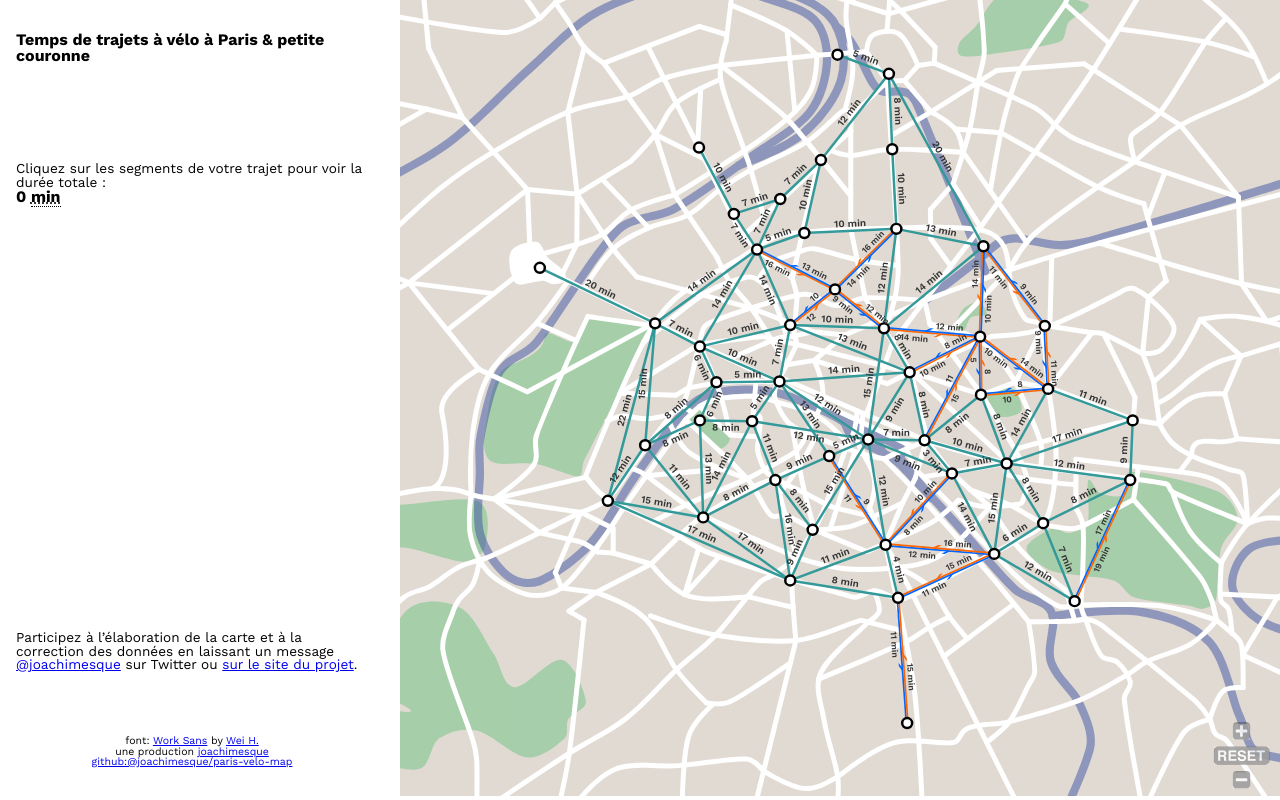
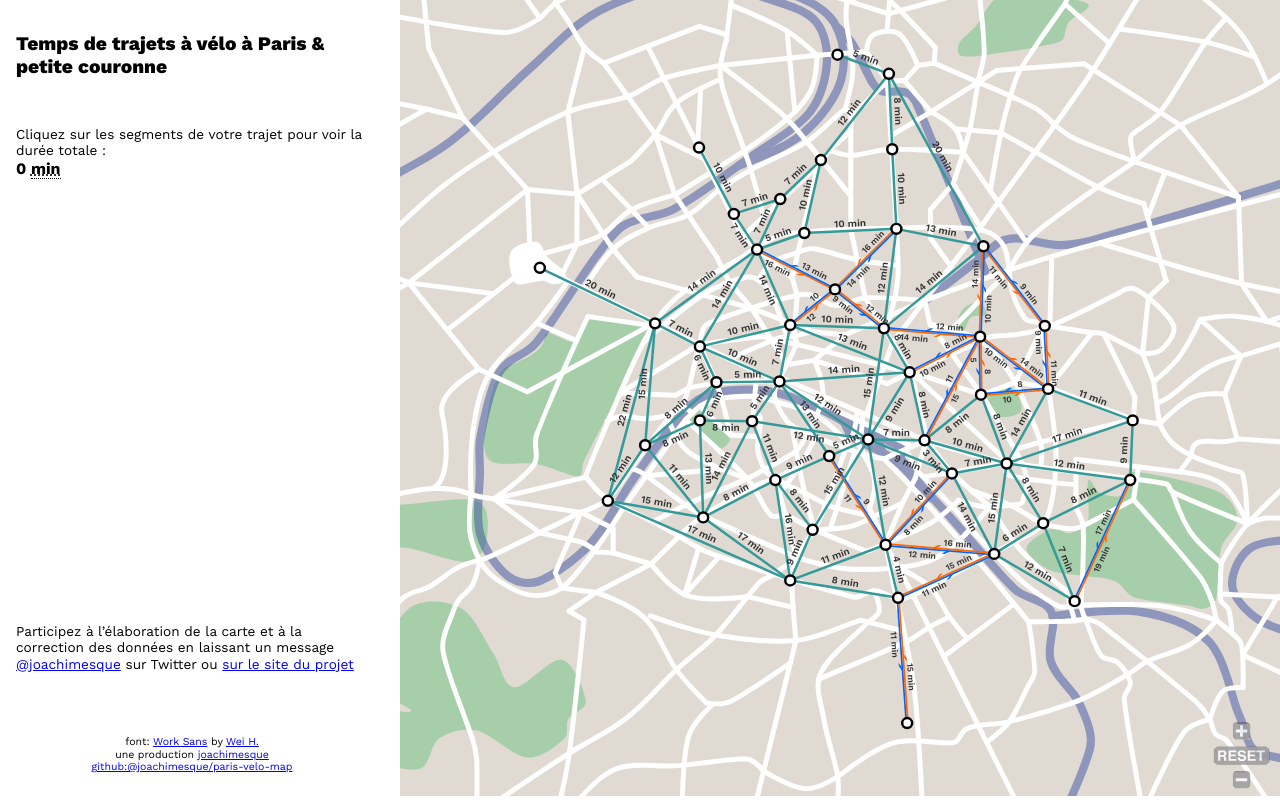
Before and after one commit to joachimesque/paris-a-velo, a plain HTML site: page index.html in a window 1280 px wide. Drawn offline with Linux system fonts and the light colour scheme.

Commit message:
Style fixes

```diff
--- a/css/fonts.css
+++ b/css/fonts.css
@@ -5,7 +5,7 @@
   font-weight: 100;
   font-display: swap;
   src: url('../fonts/WorkSans/static/WOFF2/WorkSans-ThinItalic.woff2') format('woff2'),
-       url('../fonts/WorkSans/static/WOFF2/WorkSans-ThinItalic.woff') format('woff');
+       url('../fonts/WorkSans/static/WOFF/WorkSans-ThinItalic.woff') format('woff');
   unicode-range: U+0100-024F, U+0259, U+1E00-1EFF, U+2020, U+20A0-20AB, U+20AD-20CF, U+2113, U+2C60-2C7F, U+A720-A7FF;
 }
 /* latin */
@@ -15,7 +15,7 @@
   font-weight: 100;
   font-display: swap;
   src: url('../fonts/WorkSans/static/WOFF2/WorkSans-ThinItalic.woff2') format('woff2'),
-       url('../fonts/WorkSans/static/WOFF2/WorkSans-ThinItalic.woff') format('woff');
+       url('../fonts/WorkSans/static/WOFF/WorkSans-ThinItalic.woff') format('woff');
   unicode-range: U+0000-00FF, U+0131, U+0152-0153, U+02BB-02BC, U+02C6, U+02DA, U+02DC, U+2000-206F, U+2074, U+20AC, U+2122, U+2191, U+2193, U+2212, U+2215, U+FEFF, U+FFFD;
 }
 
@@ -26,7 +26,7 @@
   font-weight: 200;
   font-display: swap;
   src: url('../fonts/WorkSans/static/WOFF2/WorkSans-ExtraLightItalic.woff2') format('woff2'),
-       url('../fonts/WorkSans/static/WOFF2/WorkSans-ExtraLightItalic.woff') format('woff');
+       url('../fonts/WorkSans/static/WOFF/WorkSans-ExtraLightItalic.woff') format('woff');
   unicode-range: U+0100-024F, U+0259, U+1E00-1EFF, U+2020, U+20A0-20AB, U+20AD-20CF, U+2113, U+2C60-2C7F, U+A720-A7FF;
 }
 /* latin */
@@ -36,7 +36,7 @@
   font-weight: 200;
   font-display: swap;
   src: url('../fonts/WorkSans/static/WOFF2/WorkSans-ExtraLightItalic.woff2') format('woff2'),
-       url('../fonts/WorkSans/static/WOFF2/WorkSans-ExtraLightItalic.woff') format('woff');
+       url('../fonts/WorkSans/static/WOFF/WorkSans-ExtraLightItalic.woff') format('woff');
   unicode-range: U+0000-00FF, U+0131, U+0152-0153, U+02BB-02BC, U+02C6, U+02DA, U+02DC, U+2000-206F, U+2074, U+20AC, U+2122, U+2191, U+2193, U+2212, U+2215, U+FEFF, U+FFFD;
 }
 
@@ -47,7 +47,7 @@
   font-weight: 300;
   font-display: swap;
   src: url('../fonts/WorkSans/static/WOFF2/WorkSans-LightItalic.woff2') format('woff2'),
-       url('../fonts/WorkSans/static/WOFF2/WorkSans-LightItalic.woff') format('woff');
+       url('../fonts/WorkSans/static/WOFF/WorkSans-LightItalic.woff') format('woff');
   unicode-range: U+0100-024F, U+0259, U+1E00-1EFF, U+2020, U+20A0-20AB, U+20AD-20CF, U+2113, U+2C60-2C7F, U+A720-A7FF;
 }
 /* latin */
@@ -57,7 +57,7 @@
   font-weight: 300;
   font-display: swap;
   src: url('../fonts/WorkSans/static/WOFF2/WorkSans-LightItalic.woff2') format('woff2'),
-       url('../fonts/WorkSans/static/WOFF2/WorkSans-LightItalic.woff') format('woff');
+       url('../fonts/WorkSans/static/WOFF/WorkSans-LightItalic.woff') format('woff');
   unicode-range: U+0000-00FF, U+0131, U+0152-0153, U+02BB-02BC, U+02C6, U+02DA, U+02DC, U+2000-206F, U+2074, U+20AC, U+2122, U+2191, U+2193, U+2212, U+2215, U+FEFF, U+FFFD;
 }
 
@@ -68,7 +68,7 @@
   font-weight: 400;
   font-display: swap;
   src: url('../fonts/WorkSans/static/WOFF2/WorkSans-RegularItalic.woff2') format('woff2'),
-       url('../fonts/WorkSans/static/WOFF2/WorkSans-RegularItalic.woff') format('woff');
+       url('../fonts/WorkSans/static/WOFF/WorkSans-RegularItalic.woff') format('woff');
   unicode-range: U+0100-024F, U+0259, U+1E00-1EFF, U+2020, U+20A0-20AB, U+20AD-20CF, U+2113, U+2C60-2C7F, U+A720-A7FF;
 }
 /* latin */
@@ -78,7 +78,7 @@
   font-weight: 400;
   font-display: swap;
   src: url('../fonts/WorkSans/static/WOFF2/WorkSans-RegularItalic.woff2') format('woff2'),
-       url('../fonts/WorkSans/static/WOFF2/WorkSans-RegularItalic.woff') format('woff');
+       url('../fonts/WorkSans/static/WOFF/WorkSans-RegularItalic.woff') format('woff');
   unicode-range: U+0000-00FF, U+0131, U+0152-0153, U+02BB-02BC, U+02C6, U+02DA, U+02DC, U+2000-206F, U+2074, U+20AC, U+2122, U+2191, U+2193, U+2212, U+2215, U+FEFF, U+FFFD;
 }
 
@@ -89,7 +89,7 @@
   font-weight: 500;
   font-display: swap;
   src: url('../fonts/WorkSans/static/WOFF2/WorkSans-MediumItalic.woff2') format('woff2'),
-       url('../fonts/WorkSans/static/WOFF2/WorkSans-MediumItalic.woff') format('woff');
+       url('../fonts/WorkSans/static/WOFF/WorkSans-MediumItalic.woff') format('woff');
   unicode-range: U+0100-024F, U+0259, U+1E00-1EFF, U+2020, U+20A0-20AB, U+20AD-20CF, U+2113, U+2C60-2C7F, U+A720-A7FF;
 }
 /* latin */
@@ -99,7 +99,7 @@
   font-weight: 500;
   font-display: swap;
   src: url('../fonts/WorkSans/static/WOFF2/WorkSans-MediumItalic.woff2') format('woff2'),
-       url('../fonts/WorkSans/static/WOFF2/WorkSans-MediumItalic.woff') format('woff');
+       url('../fonts/WorkSans/static/WOFF/WorkSans-MediumItalic.woff') format('woff');
   unicode-range: U+0000-00FF, U+0131, U+0152-0153, U+02BB-02BC, U+02C6, U+02DA, U+02DC, U+2000-206F, U+2074, U+20AC, U+2122, U+2191, U+2193, U+2212, U+2215, U+FEFF, U+FFFD;
 }
 
@@ -110,7 +110,7 @@
   font-weight: 600;
   font-display: swap;
   src: url('../fonts/WorkSans/static/WOFF2/WorkSans-SemiBoldItalic.woff2') format('woff2'),
-       url('../fonts/WorkSans/static/WOFF2/WorkSans-SemiBoldItalic.woff') format('woff');
+       url('../fonts/WorkSans/static/WOFF/WorkSans-SemiBoldItalic.woff') format('woff');
   unicode-range: U+0100-024F, U+0259, U+1E00-1EFF, U+2020, U+20A0-20AB, U+20AD-20CF, U+2113, U+2C60-2C7F, U+A720-A7FF;
 }
 /* latin */
@@ -120,7 +120,7 @@
   font-weight: 600;
   font-display: swap;
   src: url('../fonts/WorkSans/static/WOFF2/WorkSans-SemiBoldItalic.woff2') format('woff2'),
-       url('../fonts/WorkSans/static/WOFF2/WorkSans-SemiBoldItalic.woff') format('woff');
+       url('../fonts/WorkSans/static/WOFF/WorkSans-SemiBoldItalic.woff') format('woff');
   unicode-range: U+0000-00FF, U+0131, U+0152-0153, U+02BB-02BC, U+02C6, U+02DA, U+02DC, U+2000-206F, U+2074, U+20AC, U+2122, U+2191, U+2193, U+2212, U+2215, U+FEFF, U+FFFD;
 }
 
@@ -131,7 +131,7 @@
   font-weight: 700;
   font-display: swap;
   src: url('../fonts/WorkSans/static/WOFF2/WorkSans-BoldItalic.woff2') format('woff2'),
-       url('../fonts/WorkSans/static/WOFF2/WorkSans-BoldItalic.woff') format('woff');
+       url('../fonts/WorkSans/static/WOFF/WorkSans-BoldItalic.woff') format('woff');
   unicode-range: U+0100-024F, U+0259, U+1E00-1EFF, U+2020, U+20A0-20AB, U+20AD-20CF, U+2113, U+2C60-2C7F, U+A720-A7FF;
 }
 /* latin */
@@ -141,7 +141,7 @@
   font-weight: 700;
   font-display: swap;
   src: url('../fonts/WorkSans/static/WOFF2/WorkSans-BoldItalic.woff2') format('woff2'),
-       url('../fonts/WorkSans/static/WOFF2/WorkSans-BoldItalic.woff') format('woff');
+       url('../fonts/WorkSans/static/WOFF/WorkSans-BoldItalic.woff') format('woff');
   unicode-range: U+0000-00FF, U+0131, U+0152-0153, U+02BB-02BC, U+02C6, U+02DA, U+02DC, U+2000-206F, U+2074, U+20AC, U+2122, U+2191, U+2193, U+2212, U+2215, U+FEFF, U+FFFD;
 }
 
@@ -152,7 +152,7 @@
   font-weight: 800;
   font-display: swap;
   src: url('../fonts/WorkSans/static/WOFF2/WorkSans-ExtraBoldItalic.woff2') format('woff2'),
-       url('../fonts/WorkSans/static/WOFF2/WorkSans-ExtraBoldItalic.woff') format('woff');
+       url('../fonts/WorkSans/static/WOFF/WorkSans-ExtraBoldItalic.woff') format('woff');
   unicode-range: U+0100-024F, U+0259, U+1E00-1EFF, U+2020, U+20A0-20AB, U+20AD-20CF, U+2113, U+2C60-2C7F, U+A720-A7FF;
 }
 /* latin */
@@ -162,7 +162,7 @@
   font-weight: 800;
   font-display: swap;
   src: url('../fonts/WorkSans/static/WOFF2/WorkSans-ExtraBoldItalic.woff2') format('woff2'),
-       url('../fonts/WorkSans/static/WOFF2/WorkSans-ExtraBoldItalic.woff') format('woff');
+       url('../fonts/WorkSans/static/WOFF/WorkSans-ExtraBoldItalic.woff') format('woff');
   unicode-range: U+0000-00FF, U+0131, U+0152-0153, U+02BB-02BC, U+02C6, U+02DA, U+02DC, U+2000-206F, U+2074, U+20AC, U+2122, U+2191, U+2193, U+2212, U+2215, U+FEFF, U+FFFD;
 }
 
@@ -173,7 +173,7 @@
   font-weight: 900;
   font-display: swap;
   src: url('../fonts/WorkSans/static/WOFF2/WorkSans-BlackItalic.woff2') format('woff2'),
-       url('../fonts/WorkSans/static/WOFF2/WorkSans-BlackItalic.woff') format('woff');
+       url('../fonts/WorkSans/static/WOFF/WorkSans-BlackItalic.woff') format('woff');
   unicode-range: U+0100-024F, U+0259, U+1E00-1EFF, U+2020, U+20A0-20AB, U+20AD-20CF, U+2113, U+2C60-2C7F, U+A720-A7FF;
 }
 /* latin */
@@ -183,7 +183,7 @@
   font-weight: 900;
   font-display: swap;
   src: url('../fonts/WorkSans/static/WOFF2/WorkSans-BlackItalic.woff2') format('woff2'),
-       url('../fonts/WorkSans/static/WOFF2/WorkSans-BlackItalic.woff') format('woff');
+       url('../fonts/WorkSans/static/WOFF/WorkSans-BlackItalic.woff') format('woff');
   unicode-range: U+0000-00FF, U+0131, U+0152-0153, U+02BB-02BC, U+02C6, U+02DA, U+02DC, U+2000-206F, U+2074, U+20AC, U+2122, U+2191, U+2193, U+2212, U+2215, U+FEFF, U+FFFD;
 }
 
@@ -194,7 +194,7 @@
   font-weight: 100;
   font-display: swap;
   src: url('../fonts/WorkSans/static/WOFF2/WorkSans-Thin.woff2') format('woff2'),
-       url('../fonts/WorkSans/static/WOFF2/WorkSans-Thin.woff') format('woff');
+       url('../fonts/WorkSans/static/WOFF/WorkSans-Thin.woff') format('woff');
   unicode-range: U+0100-024F, U+0259, U+1E00-1EFF, U+2020, U+20A0-20AB, U+20AD-20CF, U+2113, U+2C60-2C7F, U+A720-A7FF;
 }
 /* latin */
@@ -204,7 +204,7 @@
   font-weight: 100;
   font-display: swap;
   src: url('../fonts/WorkSans/static/WOFF2/WorkSans-Thin.woff2') format('woff2'),
-       url('../fonts/WorkSans/static/WOFF2/WorkSans-Thin.woff') format('woff');
+       url('../fonts/WorkSans/static/WOFF/WorkSans-Thin.woff') format('woff');
   unicode-range: U+0000-00FF, U+0131, U+0152-0153, U+02BB-02BC, U+02C6, U+02DA, U+02DC, U+2000-206F, U+2074, U+20AC, U+2122, U+2191, U+2193, U+2212, U+2215, U+FEFF, U+FFFD;
 }
 
@@ -215,7 +215,7 @@
   font-weight: 200;
   font-display: swap;
   src: url('../fonts/WorkSans/static/WOFF2/WorkSans-ExtraLight.woff2') format('woff2'),
-       url('../fonts/WorkSans/static/WOFF2/WorkSans-ExtraLight.woff') format('woff');
+       url('../fonts/WorkSans/static/WOFF/WorkSans-ExtraLight.woff') format('woff');
   unicode-range: U+0100-024F, U+0259, U+1E00-1EFF, U+2020, U+20A0-20AB, U+20AD-20CF, U+2113, U+2C60-2C7F, U+A720-A7FF;
 }
 /* latin */
@@ -225,7 +225,7 @@
   font-weight: 200;
   font-display: swap;
   src: url('../fonts/WorkSans/static/WOFF2/WorkSans-ExtraLight.woff2') format('woff2'),
-       url('../fonts/WorkSans/static/WOFF2/WorkSans-ExtraLight.woff') format('woff');
+       url('../fonts/WorkSans/static/WOFF/WorkSans-ExtraLight.woff') format('woff');
   unicode-range: U+0000-00FF, U+0131, U+0152-0153, U+02BB-02BC, U+02C6, U+02DA, U+02DC, U+2000-206F, U+2074, U+20AC, U+2122, U+2191, U+2193, U+2212, U+2215, U+FEFF, U+FFFD;
 }
 
@@ -236,7 +236,7 @@
   font-weight: 300;
   font-display: swap;
   src: url('../fonts/WorkSans/static/WOFF2/WorkSans-Light.woff2') format('woff2'),
-       url('../fonts/WorkSans/static/WOFF2/WorkSans-Light.woff') format('woff');
+       url('../fonts/WorkSans/static/WOFF/WorkSans-Light.woff') format('woff');
   unicode-range: U+0100-024F, U+0259, U+1E00-1EFF, U+2020, U+20A0-20AB, U+20AD-20CF, U+2113, U+2C60-2C7F, U+A720-A7FF;
 }
 /* latin */
@@ -246,7 +246,7 @@
   font-weight: 300;
   font-display: swap;
   src: url('../fonts/WorkSans/static/WOFF2/WorkSans-Light.woff2') format('woff2'),
-       url('../fonts/WorkSans/static/WOFF2/WorkSans-Light.woff') format('woff');
+       url('../fonts/WorkSans/static/WOFF/WorkSans-Light.woff') format('woff');
   unicode-range: U+0000-00FF, U+0131, U+0152-0153, U+02BB-02BC, U+02C6, U+02DA, U+02DC, U+2000-206F, U+2074, U+20AC, U+2122, U+2191, U+2193, U+2212, U+2215, U+FEFF, U+FFFD;
 }
 
@@ -257,7 +257,7 @@
   font-weight: 400;
   font-display: swap;
   src: url('../fonts/WorkSans/static/WOFF2/WorkSans-Regular.woff2') format('woff2'),
-       url('../fonts/WorkSans/static/WOFF2/WorkSans-Regular.woff') format('woff');
+       url('../fonts/WorkSans/static/WOFF/WorkSans-Regular.woff') format('woff');
   unicode-range: U+0100-024F, U+0259, U+1E00-1EFF, U+2020, U+20A0-20AB, U+20AD-20CF, U+2113, U+2C60-2C7F, U+A720-A7FF;
 }
 /* latin */
@@ -267,7 +267,7 @@
   font-weight: 400;
   font-display: swap;
   src: url('../fonts/WorkSans/static/WOFF2/WorkSans-Regular.woff2') format('woff2'),
-       url('../fonts/WorkSans/static/WOFF2/WorkSans-Regular.woff') format('woff');
+       url('../fonts/WorkSans/static/WOFF/WorkSans-Regular.woff') format('woff');
   unicode-range: U+0000-00FF, U+0131, U+0152-0153, U+02BB-02BC, U+02C6, U+02DA, U+02DC, U+2000-206F, U+2074, U+20AC, U+2122, U+2191, U+2193, U+2212, U+2215, U+FEFF, U+FFFD;
 }
 
@@ -278,7 +278,7 @@
   font-weight: 500;
   font-display: swap;
   src: url('../fonts/WorkSans/static/WOFF2/WorkSans-Medium.woff2') format('woff2'),
-       url('../fonts/WorkSans/static/WOFF2/WorkSans-Medium.woff') format('woff');
+       url('../fonts/WorkSans/static/WOFF/WorkSans-Medium.woff') format('woff');
   unicode-range: U+0100-024F, U+0259, U+1E00-1EFF, U+2020, U+20A0-20AB, U+20AD-20CF, U+2113, U+2C60-2C7F, U+A720-A7FF;
 }
 /* latin */
@@ -288,7 +288,7 @@
   font-weight: 500;
   font-display: swap;
   src: url('../fonts/WorkSans/static/WOFF2/WorkSans-Medium.woff2') format('woff2'),
-       url('../fonts/WorkSans/static/WOFF2/WorkSans-Medium.woff') format('woff');
+       url('../fonts/WorkSans/static/WOFF/WorkSans-Medium.woff') format('woff');
   unicode-range: U+0000-00FF, U+0131, U+0152-0153, U+02BB-02BC, U+02C6, U+02DA, U+02DC, U+2000-206F, U+2074, U+20AC, U+2122, U+2191, U+2193, U+2212, U+2215, U+FEFF, U+FFFD;
 }
 
@@ -299,7 +299,7 @@
   font-weight: 600;
   font-display: swap;
   src: url('../fonts/WorkSans/static/WOFF2/WorkSans-SemiBold.woff2') format('woff2'),
-       url('../fonts/WorkSans/static/WOFF2/WorkSans-SemiBold.woff') format('woff');
+       url('../fonts/WorkSans/static/WOFF/WorkSans-SemiBold.woff') format('woff');
   unicode-range: U+0100-024F, U+0259, U+1E00-1EFF, U+2020, U+20A0-20AB, U+20AD-20CF, U+2113, U+2C60-2C7F, U+A720-A7FF;
 }
 /* latin */
@@ -309,7 +309,7 @@
   font-weight: 600;
   font-display: swap;
   src: url('../fonts/WorkSans/static/WOFF2/WorkSans-SemiBold.woff2') format('woff2'),
-       url('../fonts/WorkSans/static/WOFF2/WorkSans-SemiBold.woff') format('woff');
+       url('../fonts/WorkSans/static/WOFF/WorkSans-SemiBold.woff') format('woff');
   unicode-range: U+0000-00FF, U+0131, U+0152-0153, U+02BB-02BC, U+02C6, U+02DA, U+02DC, U+2000-206F, U+2074, U+20AC, U+2122, U+2191, U+2193, U+2212, U+2215, U+FEFF, U+FFFD;
 }
 
@@ -320,7 +320,7 @@
   font-weight: 700;
   font-display: swap;
   src: url('../fonts/WorkSans/static/WOFF2/WorkSans-Bold.woff2') format('woff2'),
-       url('../fonts/WorkSans/static/WOFF2/WorkSans-Bold.woff') format('woff');
+       url('../fonts/WorkSans/static/WOFF/WorkSans-Bold.woff') format('woff');
   unicode-range: U+0100-024F, U+0259, U+1E00-1EFF, U+2020, U+20A0-20AB, U+20AD-20CF, U+2113, U+2C60-2C7F, U+A720-A7FF;
 }
 /* latin */
@@ -330,7 +330,7 @@
   font-weight: 700;
   font-display: swap;
   src: url('../fonts/WorkSans/static/WOFF2/WorkSans-Bold.woff2') format('woff2'),
-       url('../fonts/WorkSans/static/WOFF2/WorkSans-Bold.woff') format('woff');
+       url('../fonts/WorkSans/static/WOFF/WorkSans-Bold.woff') format('woff');
   unicode-range: U+0000-00FF, U+0131, U+0152-0153, U+02BB-02BC, U+02C6, U+02DA, U+02DC, U+2000-206F, U+2074, U+20AC, U+2122, U+2191, U+2193, U+2212, U+2215, U+FEFF, U+FFFD;
 }
 
@@ -341,7 +341,7 @@
   font-weight: 800;
   font-display: swap;
   src: url('../fonts/WorkSans/static/WOFF2/WorkSans-ExtraBold.woff2') format('woff2'),
-       url('../fonts/WorkSans/static/WOFF2/WorkSans-ExtraBold.woff') format('woff');
+       url('../fonts/WorkSans/static/WOFF/WorkSans-ExtraBold.woff') format('woff');
   unicode-range: U+0100-024F, U+0259, U+1E00-1EFF, U+2020, U+20A0-20AB, U+20AD-20CF, U+2113, U+2C60-2C7F, U+A720-A7FF;
 }
 /* latin */
@@ -351,7 +351,7 @@
   font-weight: 800;
   font-display: swap;
   src: url('../fonts/WorkSans/static/WOFF2/WorkSans-ExtraBold.woff2') format('woff2'),
-       url('../fonts/WorkSans/static/WOFF2/WorkSans-ExtraBold.woff') format('woff');
+       url('../fonts/WorkSans/static/WOFF/WorkSans-ExtraBold.woff') format('woff');
   unicode-range: U+0000-00FF, U+0131, U+0152-0153, U+02BB-02BC, U+02C6, U+02DA, U+02DC, U+2000-206F, U+2074, U+20AC, U+2122, U+2191, U+2193, U+2212, U+2215, U+FEFF, U+FFFD;
 }
 
@@ -362,7 +362,7 @@
   font-weight: 900;
   font-display: swap;
   src: url('../fonts/WorkSans/static/WOFF2/WorkSans-Black.woff2') format('woff2'),
-       url('../fonts/WorkSans/static/WOFF2/WorkSans-Black.woff') format('woff');
+       url('../fonts/WorkSans/static/WOFF/WorkSans-Black.woff') format('woff');
   unicode-range: U+0100-024F, U+0259, U+1E00-1EFF, U+2020, U+20A0-20AB, U+20AD-20CF, U+2113, U+2C60-2C7F, U+A720-A7FF;
 }
 /* latin */
@@ -372,6 +372,6 @@
   font-weight: 900;
   font-display: swap;
   src: url('../fonts/WorkSans/static/WOFF2/WorkSans-Black.woff2') format('woff2'),
-       url('../fonts/WorkSans/static/WOFF2/WorkSans-Black.woff') format('woff');
+       url('../fonts/WorkSans/static/WOFF/WorkSans-Black.woff') format('woff');
   unicode-range: U+0000-00FF, U+0131, U+0152-0153, U+02BB-02BC, U+02C6, U+02DA, U+02DC, U+2000-206F, U+2074, U+20AC, U+2122, U+2191, U+2193, U+2212, U+2215, U+FEFF, U+FFFD;
 }
--- a/css/main.css
+++ b/css/main.css
@@ -6,6 +6,7 @@
 
 body {
   font-family : Work Sans, sans-serif;
+  line-height: 1.2;
 }
 
 #main {
@@ -25,8 +26,7 @@ body {
 }
 
 #interface .title {
-  flex: 1 0 auto;
-  margin-bottom: 1rem;
+  margin-bottom: 3rem;
 }
 
 #interface .tools {
@@ -60,9 +60,18 @@ body {
 
 /* Typography */
 
-.small {
-  font-size: .85rem;
-}
+.size-big { font-size: 1.20rem; }
+.size-small { font-size: 0.85rem; }
+
+.weight-thin { font-weight: 100; }
+.weight-extralight { font-weight: 200; }
+.weight-light { font-weight: 300; }
+.weight-regular { font-weight: 400; }
+.weight-medium { font-weight: 500; }
+.weight-semibold { font-weight: 600; }
+.weight-bold { font-weight: 700; }
+.weight-extrabold { font-weight: 800; }
+.weight-black { font-weight: 900; }
 
 /* Cartography */
 
--- a/index.html
+++ b/index.html
@@ -15,10 +15,10 @@
     <main id="main">
       <div id="interface">
         <div class="title">
-          <h1>Temps de trajets à vélo à Paris & petite couronne</h1>
+          <h1 class="size-big weight-extrabold">Temps de trajets à vélo à Paris & petite couronne</h1>
         </div>
         <div class="tools">
-          <p class="small">
+          <p class="size-small">
             Cliquez sur les segments de votre trajet pour voir la durée totale&nbsp;:
           </p>
           <p>
@@ -29,8 +29,9 @@
           </p>
         </div>
         <div class="bottom">
-          <p class="small">
-            Participez à l’élaboration de la carte et à la correction des données en laissant un message <a href="https://twitter.com/joachimesque">@joachimesque</a> sur Twitter ou <a href="https://github.com/joachimesque/paris-velo-map/issues/new/choose">sur le site du projet</a>.
+          <p id="clicCoordinates" class="size-small weight-light"></p>
+          <p class="size-small">
+            Participez à l’élaboration de la carte et à la correction des données en laissant un message <a href="https://twitter.com/joachimesque">@joachimesque</a> sur Twitter ou <a href="https://github.com/joachimesque/paris-velo-map/issues/new/choose">sur le site du projet</a>
           </p>
         </div>
       </div>
--- a/js/main.js
+++ b/js/main.js
@@ -14,7 +14,7 @@ const addClickEvent = (element, callback) => {
 };
 
 document.addEventListener("click", event => {
-  clicCoordinates.innerHTML = `clic au point {x: ${event.layerX}, y: ${event.layerY}}`;
+  clicCoordinatesElement.innerHTML = `clic au point {x: ${event.layerX}, y: ${event.layerY}}`;
   console.log(`clic au point {x: ${event.layerX}, y: ${event.layerY}}`);
 });
 
```
